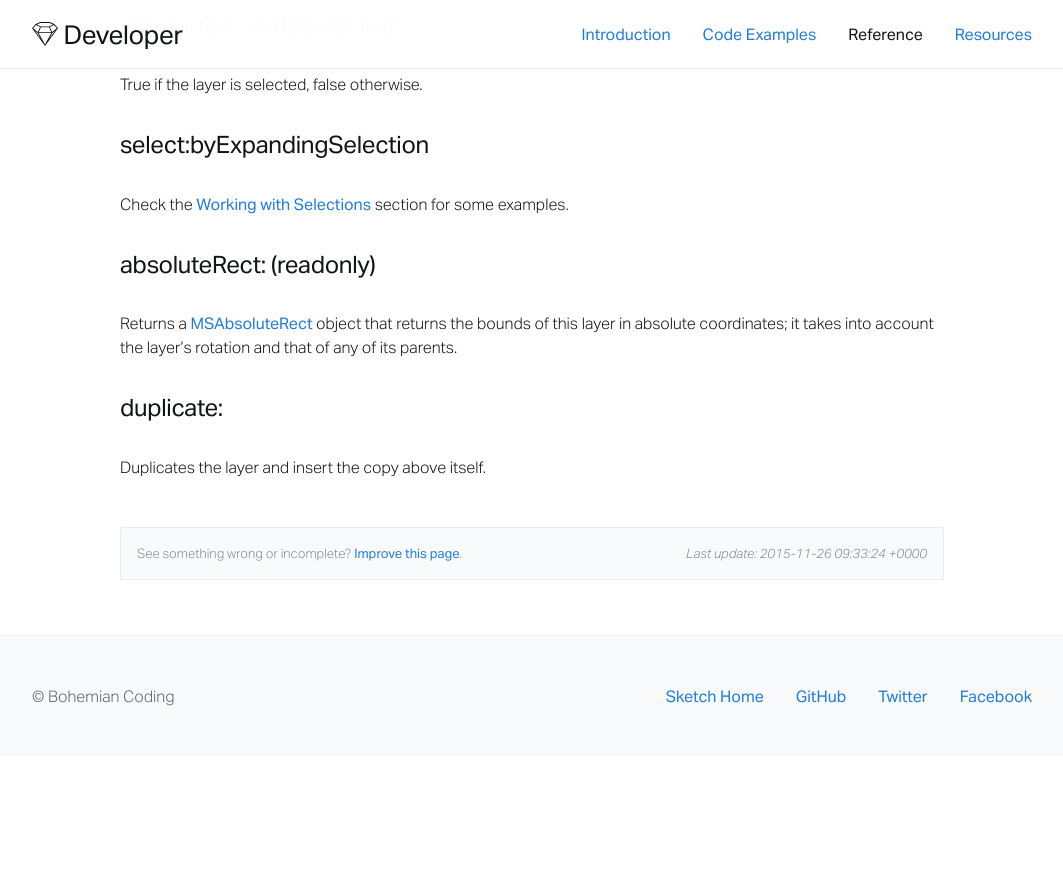
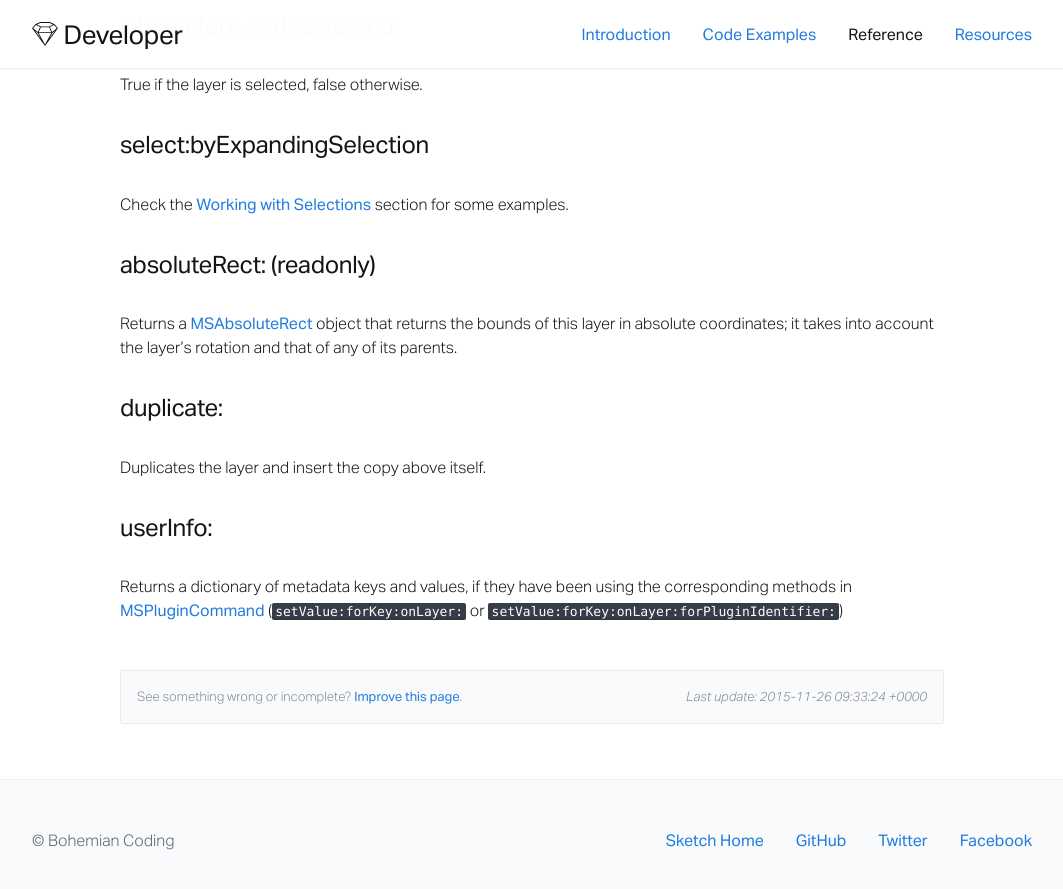
Before and after one commit to matt-curtis/developer.sketchapp.com, a Jekyll site: the page built from _reference/MSLayer.md, in a window 1280 px wide and 900 px high, scrolled down 1923 px. Shown: the top 889 px of the window, without its empty margins (108-1171 px from the left). Built offline with Jekyll 4.4.1, drawn with Linux system fonts in a browser that asks for light colours; Markdown is read by kramdown in place of the engine named in the settings; before the commit the page ends 2679 px from its top, so only the background shows below that.

Commit message:
Added userInfo to MSLayer

```diff
--- a/_reference/MSLayer.md
+++ b/_reference/MSLayer.md
@@ -90,3 +90,7 @@ Returns a [MSAbsoluteRect](/reference/MSAbsoluteRect/) object that returns the b
 ### duplicate:
 
 Duplicates the layer and insert the copy above itself.
+
+### userInfo:
+
+Returns a dictionary of metadata keys and values, if they have been using the corresponding methods in [MSPluginCommand](/reference/MSPluginCommand/) (`setValue:forKey:onLayer:` or `setValue:forKey:onLayer:forPluginIdentifier:`)
```
